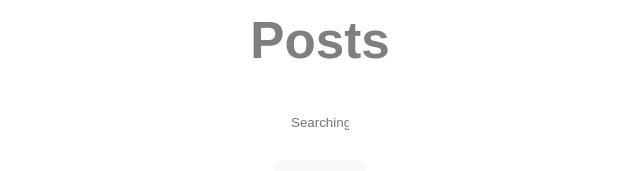
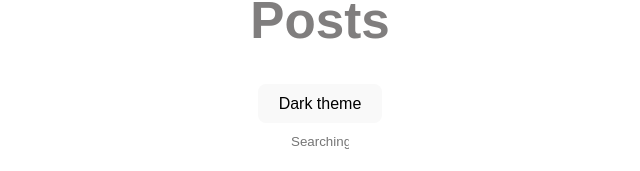
Before and after one commit to AleksandrKompanetc/react-typescript-vite-app, a React (Vite) app in the folder my-app/: page / in a window 1280 px wide. Shown: the part 120-291 px from the top of the page, without its empty margins (340-980 px from the left). Built offline with nearby package versions, Linux system fonts and the light colour scheme; no server answers.

Commit message:
added button for changing themes

```diff
--- a/my-app/src/App.tsx
+++ b/my-app/src/App.tsx
@@ -62,6 +62,9 @@ const App: React.FC = () => {
   return (
     <div className='container'>
       <h1>Posts</h1>
+      <button onClick={() => setDarkMode(!darkMode)} className='theme-toggle'>
+        {darkMode ? 'Light theme' : 'Dark theme'}
+      </button>
       <input
         type="text"
         placeholder='Searching posts...'
```
